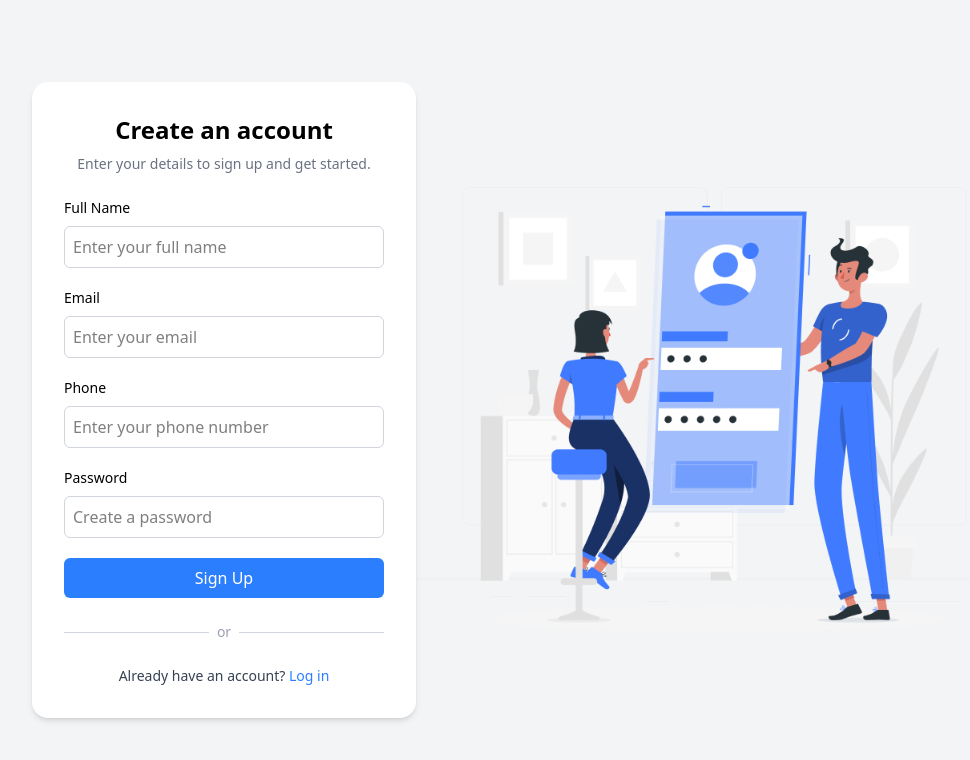
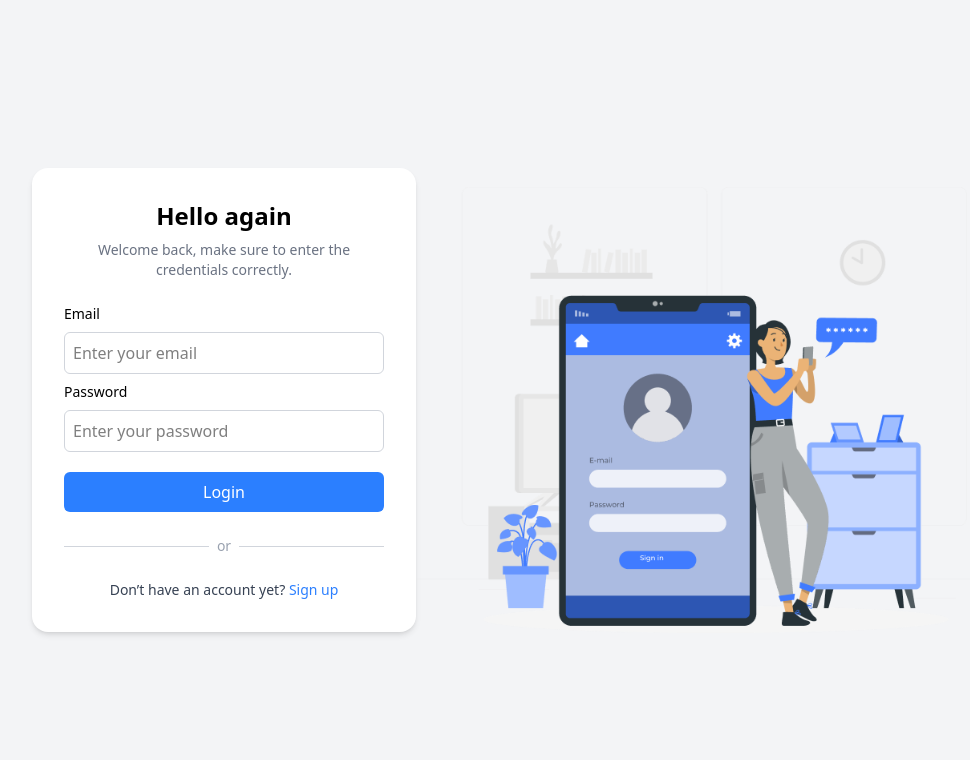
Before and after one commit to gurug15/logitrack-fe, a React (Vite) app: page / in a window 1280 px wide. Shown: the top 760 px of the page, without its empty margins (116-1086 px from the left). Built offline with nearby package versions, Linux system fonts and the light colour scheme.

Commit message:
added authpages

```diff
--- a/src/App.jsx
+++ b/src/App.jsx
@@ -7,8 +7,8 @@ function App() {
 
   return (
     <>
-      {/* <Login /> */}
-      <Signup/>
+      <Login />
+      {/* <Signup/> */}
     </>
   )
 }
--- a/src/components/ui/Input.jsx
+++ b/src/components/ui/Input.jsx
@@ -1,11 +1,17 @@
 
 
 
-const Input = ({onChange, placeholder,type,value,label}) => {
+const Input = ({onChange, placeholder,type,value,label,name}) => {
   return (
     <div>
-        <label className='mt-5 block text-sm font-medium mb-2' htmlFor='password'>{label}</label>
-        <input type={type} value={value} onChange={onChange} placeholder={placeholder} className="w-full p-2 border border-gray-300 rounded-md focus:outline-none focus:ring-2 focus:ring-blue-500" />
+        <label className='mt-2 block text-sm font-medium mb-2' htmlFor='password'>{label}</label>
+        <input
+              type={type}
+              name={name || undefined}
+               value={value}
+                onChange={onChange}
+                 placeholder={placeholder}
+                  className="w-full p-2 border border-gray-300 rounded-md focus:outline-none focus:ring-2 focus:ring-blue-500" />
     </div>
   )
 }
```
